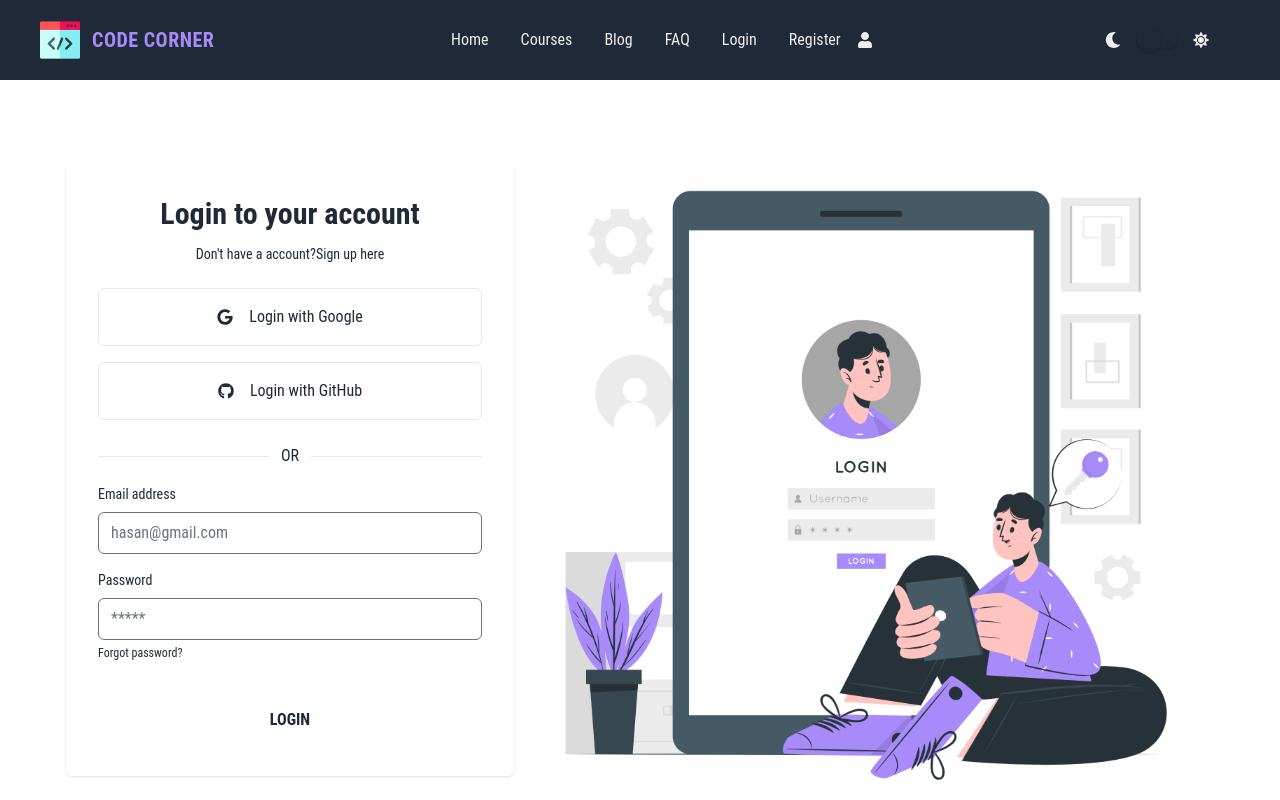
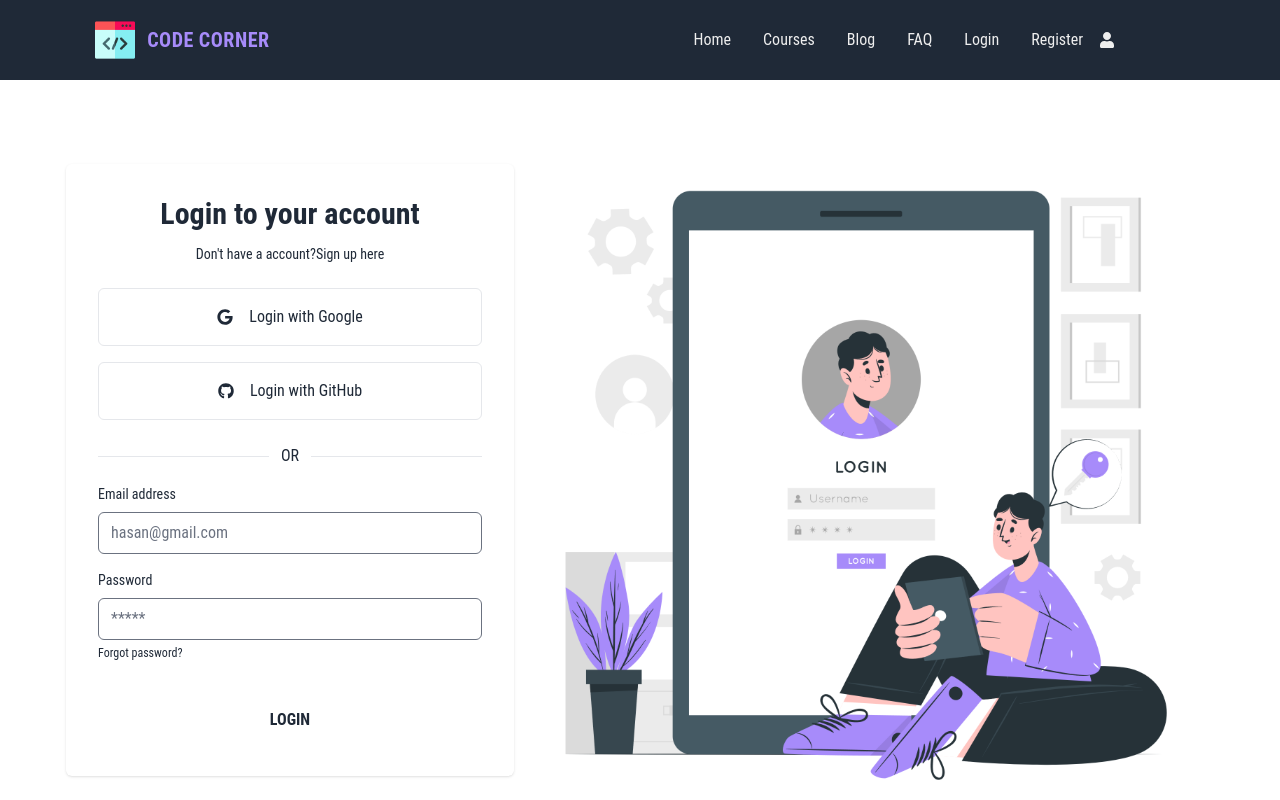
Before and after one commit to HasanC14/Coding-Corner-Client, a React (Create React App) app: page /Login in a window 1280 px wide. Shown: the top 800 px of the page. Built offline with nearby package versions, Linux system fonts and the light colour scheme; no server answers.

Commit message:
navbar updated

```diff
--- a/src/Page/Navbar/Navbar.css
+++ b/src/Page/Navbar/Navbar.css
@@ -13,6 +13,7 @@ header {
 	background-color: var(--mainColor);
 	color: var(--textColor);
 }
+
 
 nav a {
 	margin: 0 1rem;
--- a/src/Page/Navbar/Navbar.js
+++ b/src/Page/Navbar/Navbar.js
@@ -26,7 +26,7 @@ const Navbar = () => {
   };
   return (
     <header>
-      <div className="grid grid-cols-3 gap-8">
+      <div className="lg:max-w-screen-xl mx-auto m-0">
         {/* Logo */}
         <div>
           <Link to="/" className="p-2 mr-4 inline-flex items-center">
@@ -37,7 +37,7 @@ const Navbar = () => {
           </Link>
         </div>
         {/* Menu */}
-        <div>
+        <div className="lg:ml-96">
           <nav ref={navRef}>
             <Link to="/" className="hover:border-b-2 border-violet-400">
               Home
@@ -91,7 +91,7 @@ const Navbar = () => {
             )}
 
             {/* Mobile view Toggle */}
-            <div className="flex justify-end lg:hidden">
+            {/* <div className="flex justify-end lg:hidden">
               <label className="inline-flex items-center space-x-4 cursor-pointer dark:text-gray-100">
                 <span>
                   <FaSun />
@@ -105,14 +105,14 @@ const Navbar = () => {
                   <FaMoon />
                 </span>
               </label>
-            </div>
+            </div> */}
             <button className="nav-btn nav-close-btn" onClick={showNavbar}>
               <FaTimes />
             </button>
           </nav>
         </div>
         {/* Desktop view Toggle */}
-        <div className="lg:flex justify-end hidden ">
+        {/* <div className="lg:flex justify-end hidden ">
           <label className="inline-flex items-center space-x-4 cursor-pointer dark:text-gray-100">
             <span>
               <FaMoon />
@@ -126,7 +126,7 @@ const Navbar = () => {
               <FaSun />
             </span>
           </label>
-        </div>
+        </div> */}
       </div>
 
       <button className="nav-btn" onClick={showNavbar}>
```
